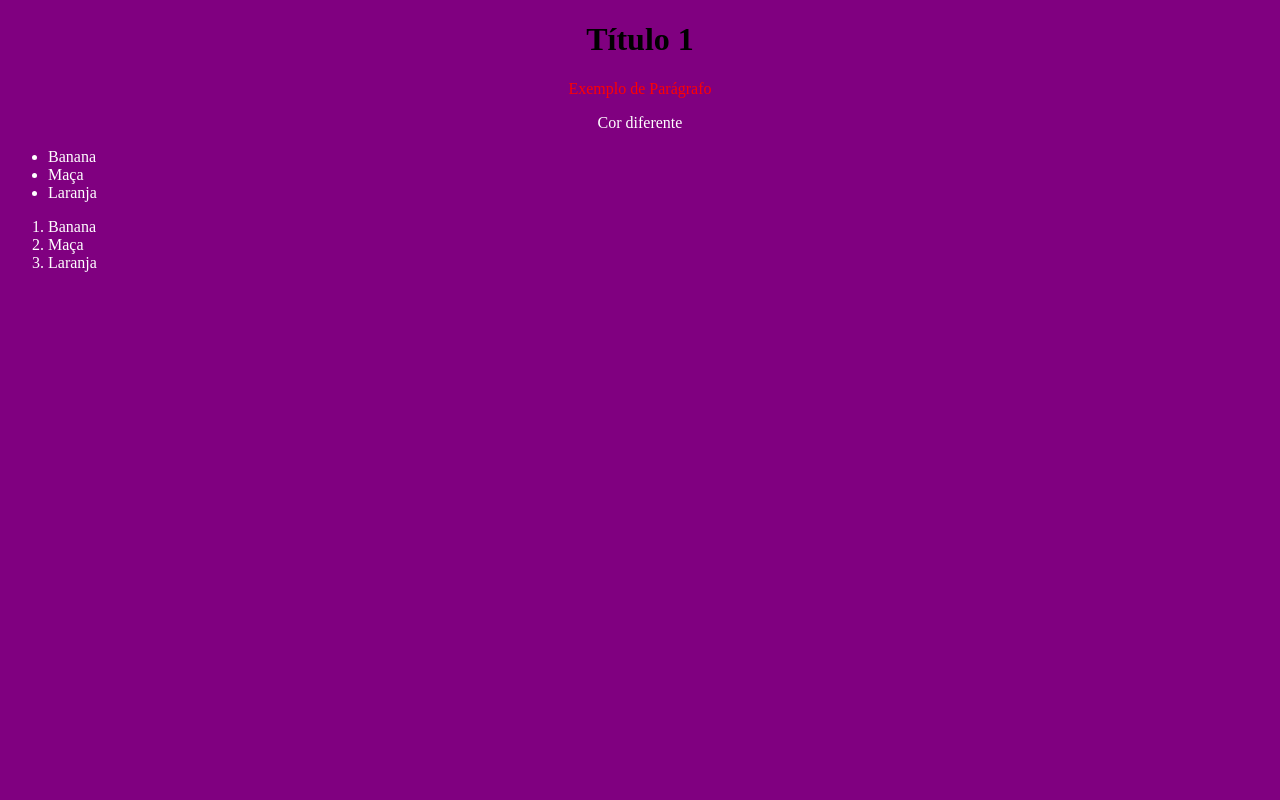
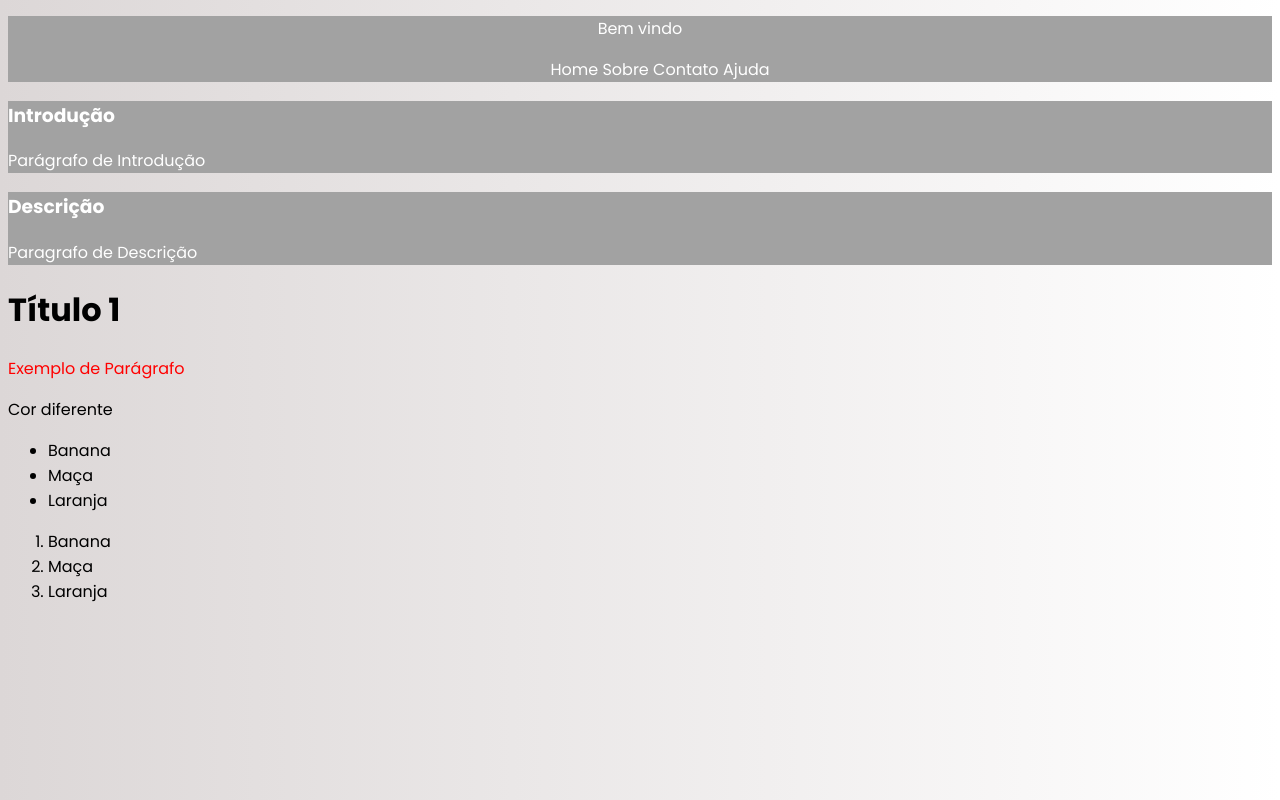
Before and after one commit to KarenMarques1/Html-CSS, a plain HTML site: page Aula 1/aula.html in a window 1280 px wide. Drawn offline with Linux system fonts and the light colour scheme.

Commit message:
Add files via upload

```diff
--- a/Aula 1/aula.html
+++ b/Aula 1/aula.html
@@ -2,24 +2,39 @@
 <html>
   <head>
      <title>Aula 01</title>
+     <link rel="stylesheet" href="estilo.css">
+
      <style>
-        body{
-         background-color: purple;
-         text-align: center;
-        }
-        p{
-            color:white;
-        }
-
-        li{
-            color:white;
-            text-align: left;
-        }
+      body{
+        background: linear-gradient(to left, white,#dcd7d7) ;
+      }
      </style>
 
   </head>
 
   <body>
+
+     <header>
+       <p>Bem vindo</p>
+        <ul>
+            <li class="li-navbar">Home</li>
+            <li class="li-navbar">Sobre</li>
+            <li class="li-navbar">Contato</li>
+            <li class="li-navbar">Ajuda</li>
+        </ul>
+     </header>
+
+     <div class="introducao">
+        <h3>Introdução</h3>
+        <p class="p-intro">Parágrafo de Introdução</p>
+     </div>
+
+     <div class="descricao">
+        <h3>Descrição</h3>
+        <p class="p-descricao">Paragrafo de Descrição</p>
+     </div>
+
+
     <h1>Título 1</h1>
      <p style= "color: red;">Exemplo de Parágrafo</p>
      <p> Cor diferente</p>
--- /dev/null
+++ b/Aula 1/estilo.css
@@ -0,0 +1,31 @@
+@import url('https://fonts.googleapis.com/css2?family=Poppins:ital,wght@0,100;0,200;0,300;0,400;0,500;0,600;0,700;0,800;0,900;1,100;1,200;1,300;1,400;1,500;1,600;1,700;1,800;1,900&display=swap');
+
+*{
+    font-family: Poppins, sans-serif;
+}
+header{
+
+    background-color: #a2a2a2;
+    color:white;
+    text-align: center;
+}
+
+.li-navbar{
+    list-style: none;
+    display: inline-block;
+}
+
+.li-navbar:hover{
+    color:#696868 ;
+    font-size: 24px;
+}
+
+.introducao{
+    background-color:#a2a2a2;
+    color:white;
+}
+
+.descricao{
+    background-color:#a2a2a2;
+    color:white;
+}
```
Also changed, not shown: Aula 2/aula2.html (added, +59 -0 lines).
